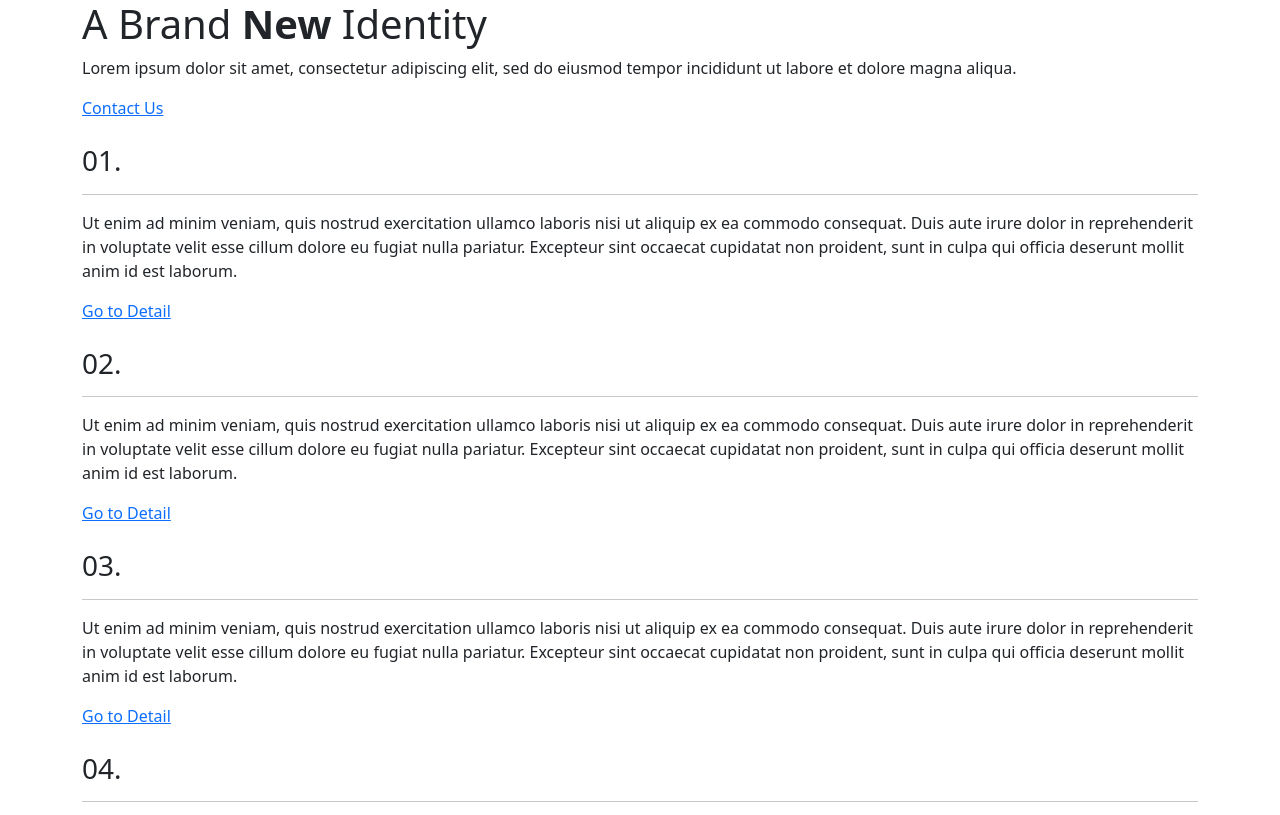
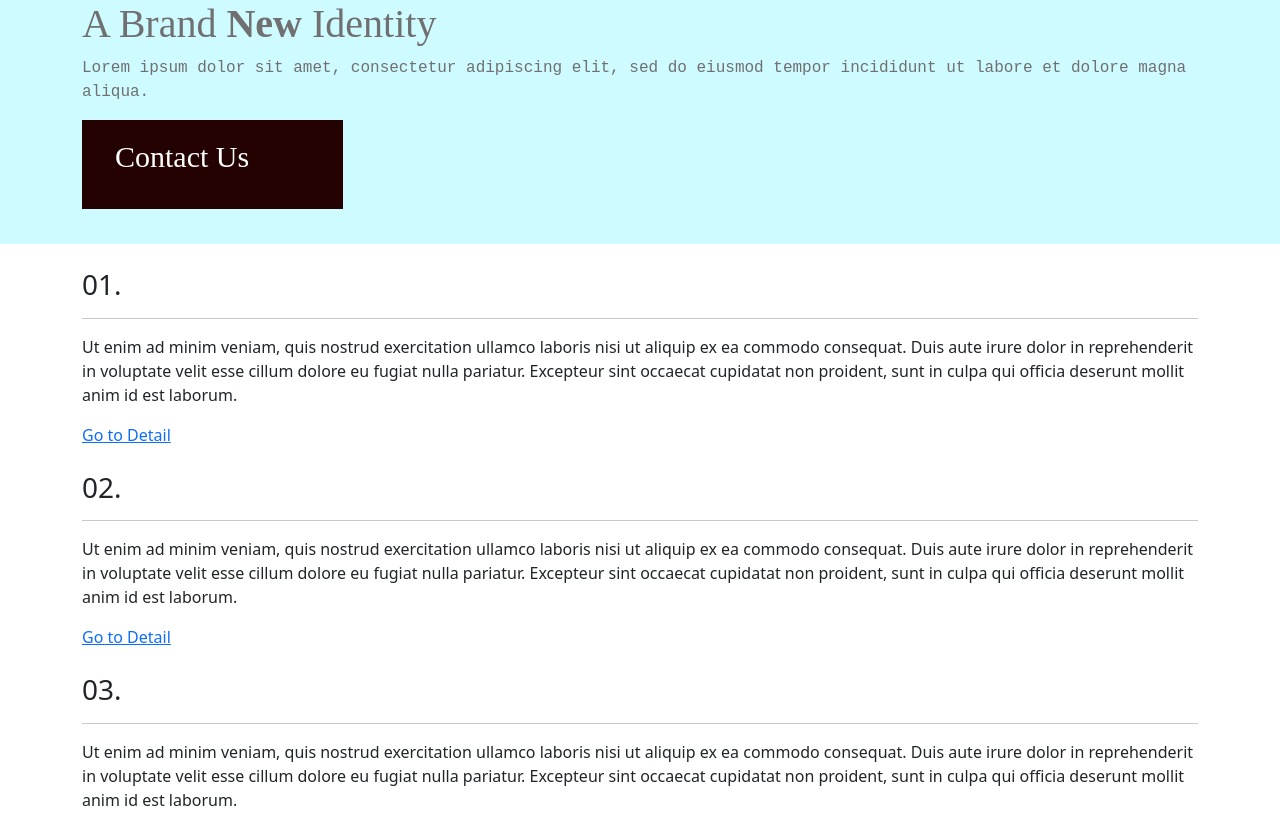
Before and after one commit to LittleZeus97/Dettaglio_Articolo.2, a plain HTML site: page index.html in a window 1280 px wide. Shown: the top 815 px of the page. Drawn offline with nearby package versions, Linux system fonts and the light colour scheme.

Commit message:
Page Title Closed

```diff
--- a/index.html
+++ b/index.html
@@ -5,14 +5,14 @@
     <meta http-equiv="X-UA-Compatible" content="IE=edge">
     <meta name="viewport" content="width=device-width, initial-scale=1.0">
     <link href="https://cdn.jsdelivr.net/npm/bootstrap@5.3.3/dist/css/bootstrap.min.css" rel="stylesheet" integrity="sha384-QWTKZyjpPEjISv5WaRU9OFeRpok6YctnYmDr5pNlyT2bRjXh0JMhjY6hW+ALEwIH" crossorigin="anonymous">
-    <link rel="stylesheet" href="Dettaglio_Articolo.2/static/index.css">
+    <link rel="stylesheet" href="static/index.css">
     <title>A Brand New Identity</title>
 </head>
 <body>
     <div class="pageTitle">
         <div class="container">
             <div class="row">
-                <div class="col">
+                <div class="col-8">
                     <h1 class="articleTitle">
                         A Brand <strong>New</strong> Identity
                     </h1>
@@ -20,7 +20,7 @@
             </div>
 
             <div class="row">
-                <div class="col">
+                <div class="col-12">
                     <p class="articleText">
                         Lorem ipsum dolor sit amet, consectetur adipiscing elit, sed do eiusmod tempor incididunt ut labore et dolore magna aliqua.
                     </p>
@@ -30,7 +30,7 @@
                 <div class="col-3">
                     <div class="container-button">
                         <div class="button">
-                            <a href="">Contact Us</a>
+                            <p>Contact Us</p>
                         </div>
                     </div>
                 </div>
@@ -42,7 +42,7 @@
     <div class="mainContent">
         <div class="container">
             <div class="row">
-                <div class="col">
+                <div class="col-12">
                     <div class="list">
                             <br>
                             <div class="listItem">
--- a/static/index.css
+++ b/static/index.css
@@ -0,0 +1,30 @@
+.pageTitle{
+    background-color: #CEFBFF;
+}
+
+.articleTitle{
+    font-family: "Merriweather", serif;
+    font-weight: 400;
+    font-style: normal;
+    color:#707070;
+}
+
+.articleText{
+    font-family: "Courier Prime", monospace;
+    font-weight: 400;
+    font-style: normal;
+    color: #707070;
+}
+
+.button{
+    font-family: "Merriweather", serif;
+    font-weight: 400;
+    font-style: normal;
+    color: white;
+    text-decoration: none;
+    background: #240202;
+    display: block;
+    padding: 14px 33px 14px 33px;
+    font-size: 30px;
+    margin-bottom: 35px;
+}
```
